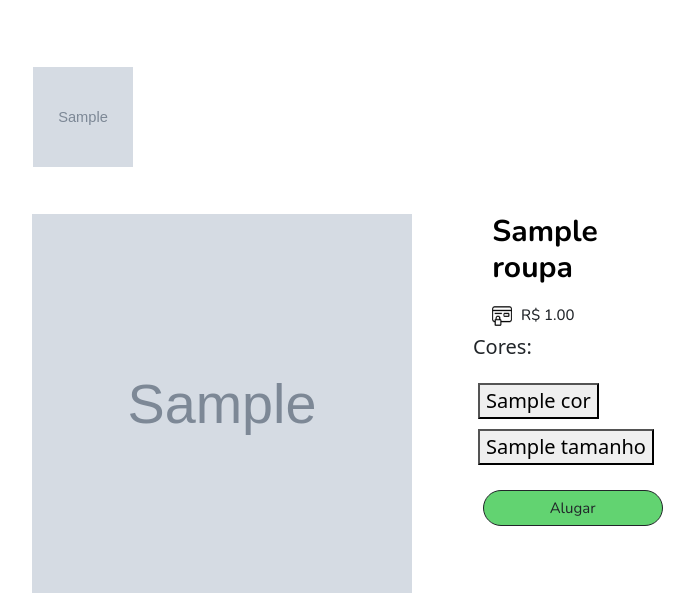
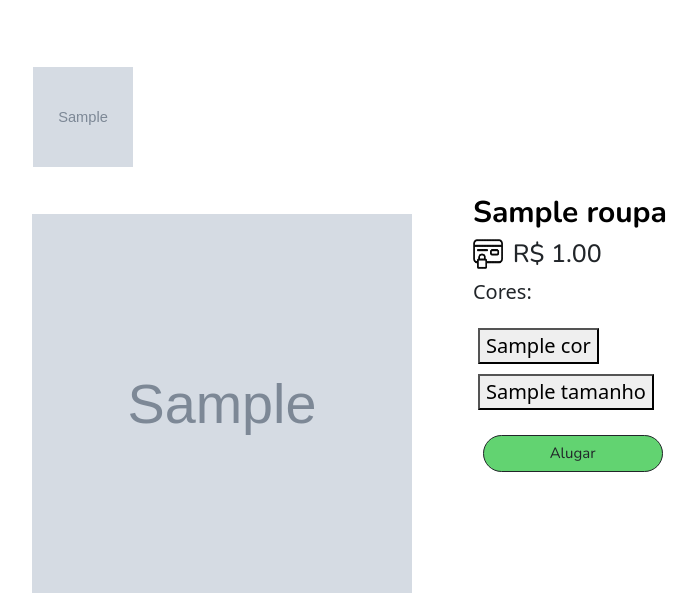
Before and after one commit to Cadord/Suit2Go, a Django app: page /roupa/1 in a window 1280 px wide. Shown: the part 213-806 px from the top of the page, without its empty margins (101-797 px from the left). Run offline with Django 5.2, Linux system fonts and the light colour scheme; tables that the repository leaves empty hold one stand-in row (values such as "Sample post"); grey boxes marked "Sample" are stand-in pictures; some libraries are stand-ins or nearby versions.

Commit message:
Novo design

```diff
--- a/static/styles.css
+++ b/static/styles.css
@@ -238,7 +238,6 @@ font-size: 2vh;
   font-size: 30px;
   font-weight: 200;
   max-width: fit-content;
-  margin: 10%;
 }
 
 #preco-aluguel {
@@ -249,8 +248,8 @@ font-size: 2vh;
 }
 
 #card-logo {
-  width: 20px;
-  height: 20px;
+  width: 30px;
+  height: 30px;
   margin-bottom: 1%;
   max-width: fit-content;
 }
@@ -373,12 +372,11 @@ font-size: 2vh;
 
 #preco-cartão {
   display: flex;
-  margin-left: 10%;
 }
 
 #preco-alugar {
   font-family: 'Nunito',sans-serif;
-  font-size: 15px;
+  font-size: 25px;
   margin-left: 5%;
 }
 
```
